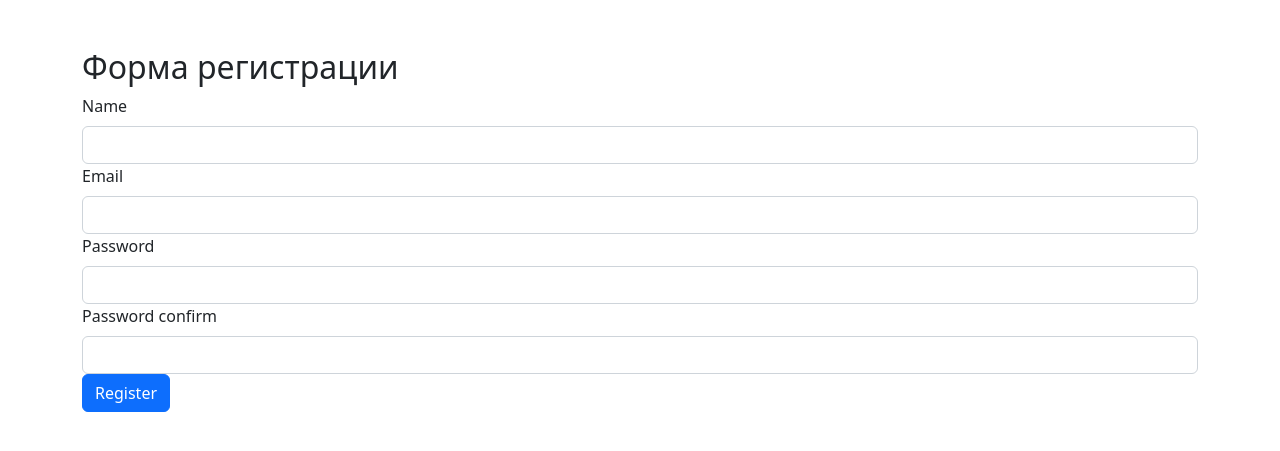
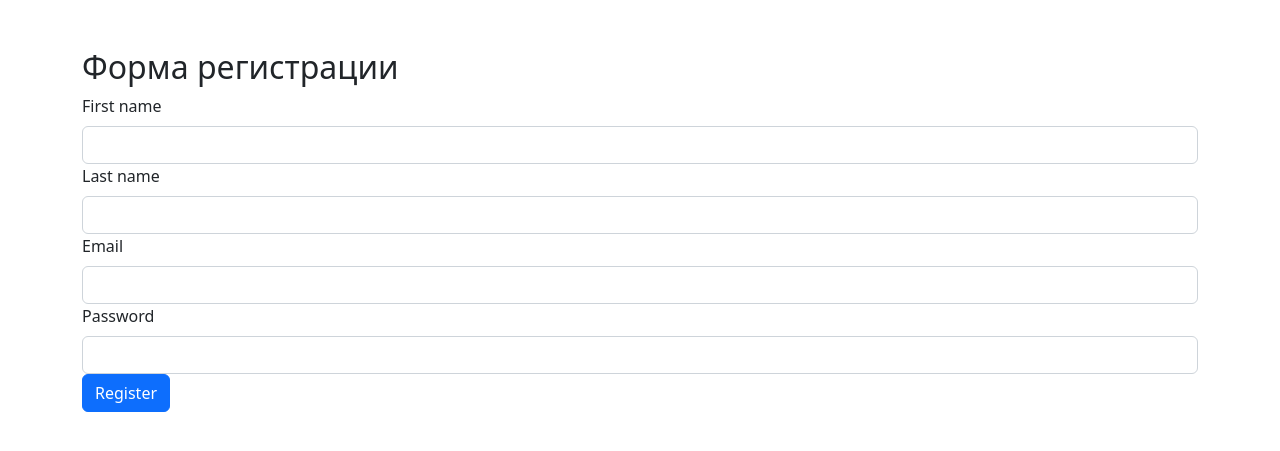
Before and after one commit to eugenepro777/flask-homework-clothing-store, a Python web app: template registration_form_with_db/templates/register.html in a window 1280 px wide. Shown: the top 451 px of the page. Run offline with Jinja, Linux system fonts and the light colour scheme; the template is opened without the code that fills it, so the values that code supplies are empty, except form fields; tables that the repository leaves empty hold one stand-in row (values such as "Sample post"); form fields are guessed from the names that the template uses.

Commit message:
update form.py, register.html

```diff
--- a/registration_form_with_db/form.py
+++ b/registration_form_with_db/form.py
@@ -5,12 +5,13 @@ from registration_form_with_db.model import User
 
 
 # добавлена проверка наличия/отсутствия пользователя с одинаковым email в нашей базе данных
+# поля с подтверждением пароля по условиям задачи нет, поэтому поле для сравнения мы добавлять не будем
 class RegistrationForm(FlaskForm):
     first_name = StringField('Имя', validators=[DataRequired()])
     last_name = StringField('Фамилия', validators=[DataRequired()])
     email = StringField('Email', validators=[DataRequired(), Email()])
     password = PasswordField('Пароль', validators=[DataRequired(), Length(min=6)])
-    password_confirm = PasswordField('Подтверждение пароля', validators=[DataRequired(), EqualTo('password')])
+    # password_confirm = PasswordField('Подтверждение пароля', validators=[DataRequired(), EqualTo('password')])
     submit = SubmitField('Отправка данных')
 
     def validate_email(self, field):
--- a/registration_form_with_db/templates/register.html
+++ b/registration_form_with_db/templates/register.html
@@ -19,10 +19,17 @@
     <form method="post">
         {{ form.csrf_token }}
         <div class="form-group">
-            {{ form.name.label(class="form-label") }}
-            {{ form.name(class="form-control") }}
-            {% if form.name.errors %}
-                <small class="form-text text-danger">{{ form.name.errors[0] }}</small>
+            {{ form.first_name.label(class="form-label") }}
+            {{ form.first_name(class="form-control") }}
+            {% if form.first_name.errors %}
+                <small class="form-text text-danger">{{ form.first_name.errors[0] }}</small>
+            {% endif %}
+        </div>
+        <div class="form-group">
+            {{ form.last_name.label(class="form-label") }}
+            {{ form.last_name(class="form-control") }}
+            {% if form.last_name.errors %}
+                <small class="form-text text-danger">{{ form.last_name.errors[0] }}</small>
             {% endif %}
         </div>
         <div class="form-group">
@@ -39,13 +46,13 @@
                 <small class="form-text text-danger">{{ form.password.errors[0] }}</small>
             {% endif %}
         </div>
-        <div class="form-group">
-            {{ form.password_confirm.label(class="form-label") }}
-            {{ form.password_confirm(class="form-control") }}
-            {% if form.password_confirm.errors %}
-                <small class="form-text text-danger">{{ form.password_confirm.errors[0] }}</small>
-            {% endif %}
-        </div>
+<!--        <div class="form-group">-->
+<!--            {{ form.password_confirm.label(class="form-label") }}-->
+<!--            {{ form.password_confirm(class="form-control") }}-->
+<!--            {% if form.password_confirm.errors %}-->
+<!--                <small class="form-text text-danger">{{ form.password_confirm.errors[0] }}</small>-->
+<!--            {% endif %}-->
+<!--        </div>-->
         <button type="submit" class="btn btn-primary">Register</button>
     </form>
 <script src="{{ url_for('static', filename='js/bootstrap.bundle.min.js') }}"></script>
```
